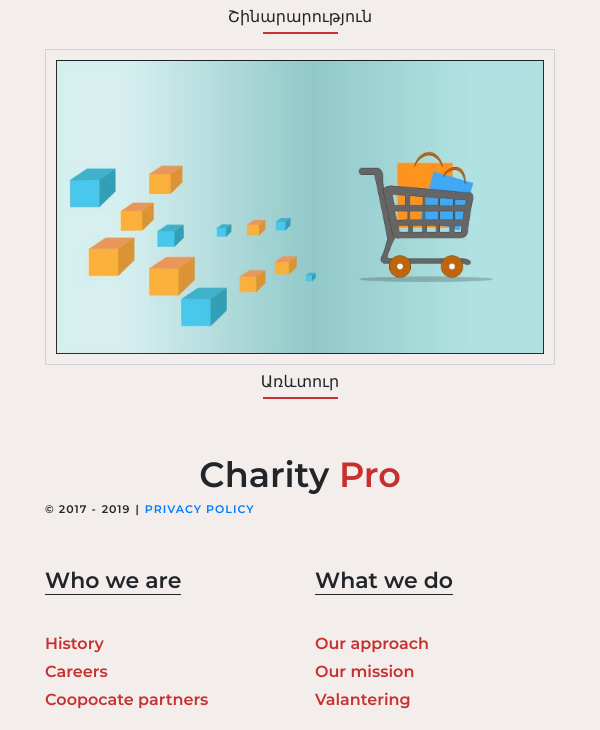
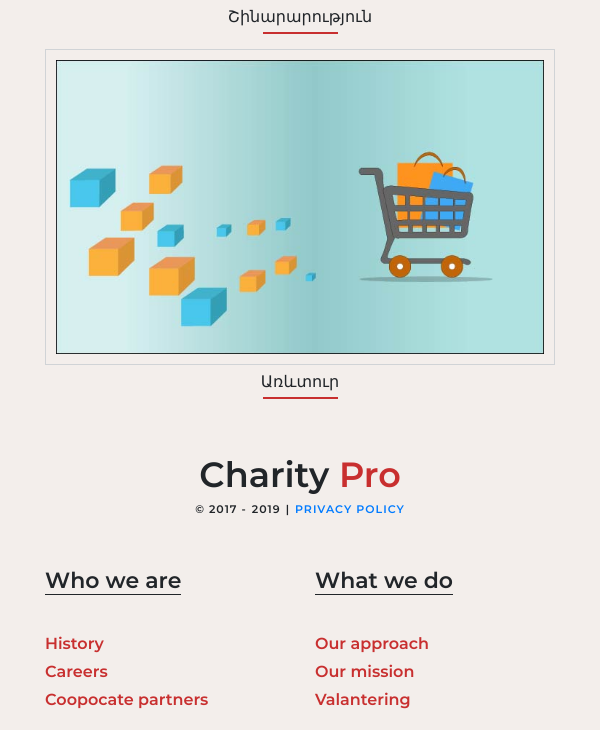
Before and after one commit to ASahak/Charity-Pro, a plain HTML site: page job.html in a window 600 px wide. Shown: the part 2400-3130 px from the top of the page. Drawn offline with nearby package versions, Linux system fonts and the light colour scheme.

Commit message:
css update footer logo

```diff
--- a/css/home.scss
+++ b/css/home.scss
@@ -875,6 +875,12 @@ footer{
     .footerLogo{
         text-align: center;
         margin-bottom: 35px;
+        > span{
+            display: flex;
+            letter-spacing: 1px;
+            font-size: 11px;
+            justify-content: center;
+        }
     }
 }
 @media screen and (max-width:577px){
```
Also changed, not shown: css/style.css, 1 other file.
